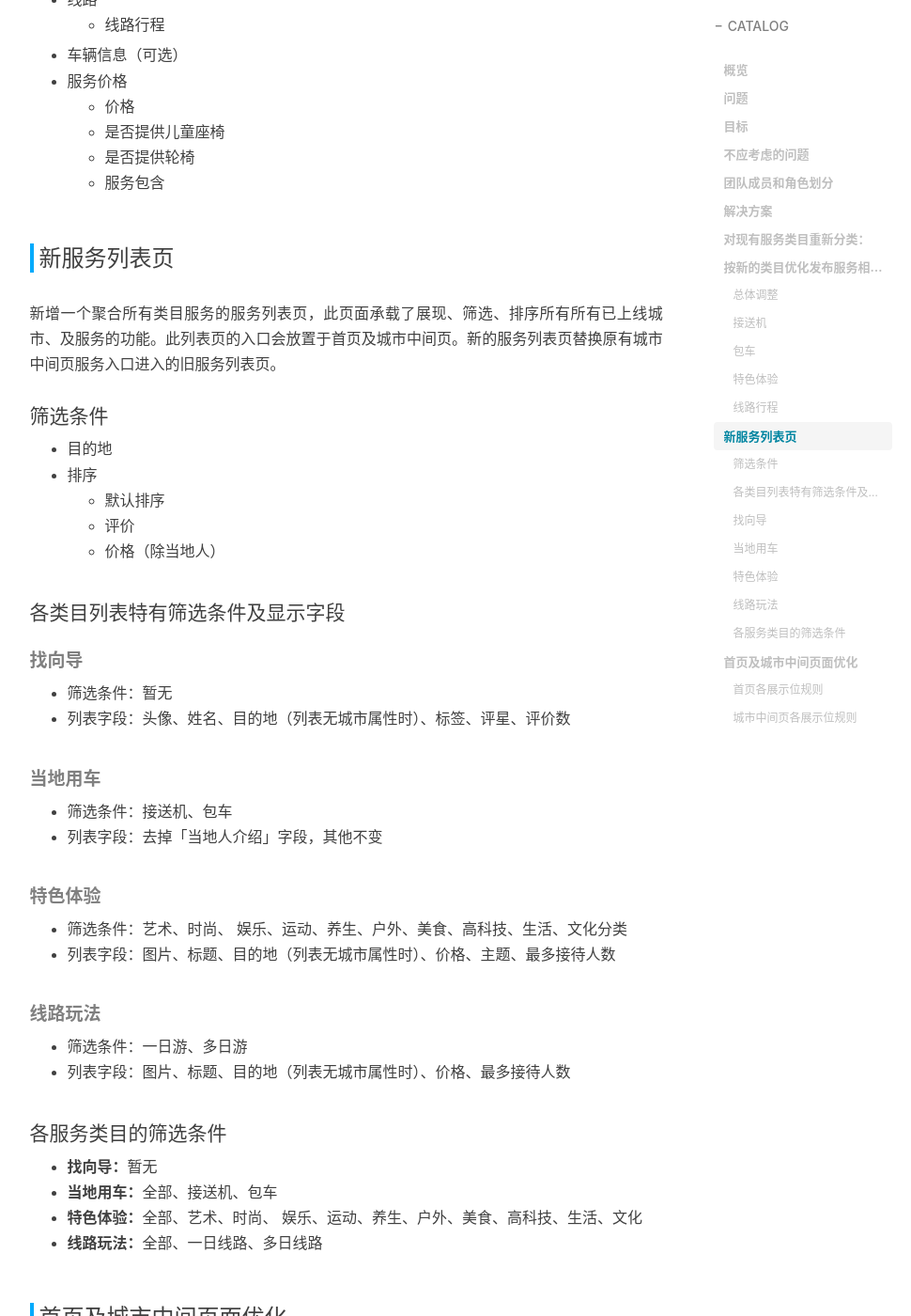
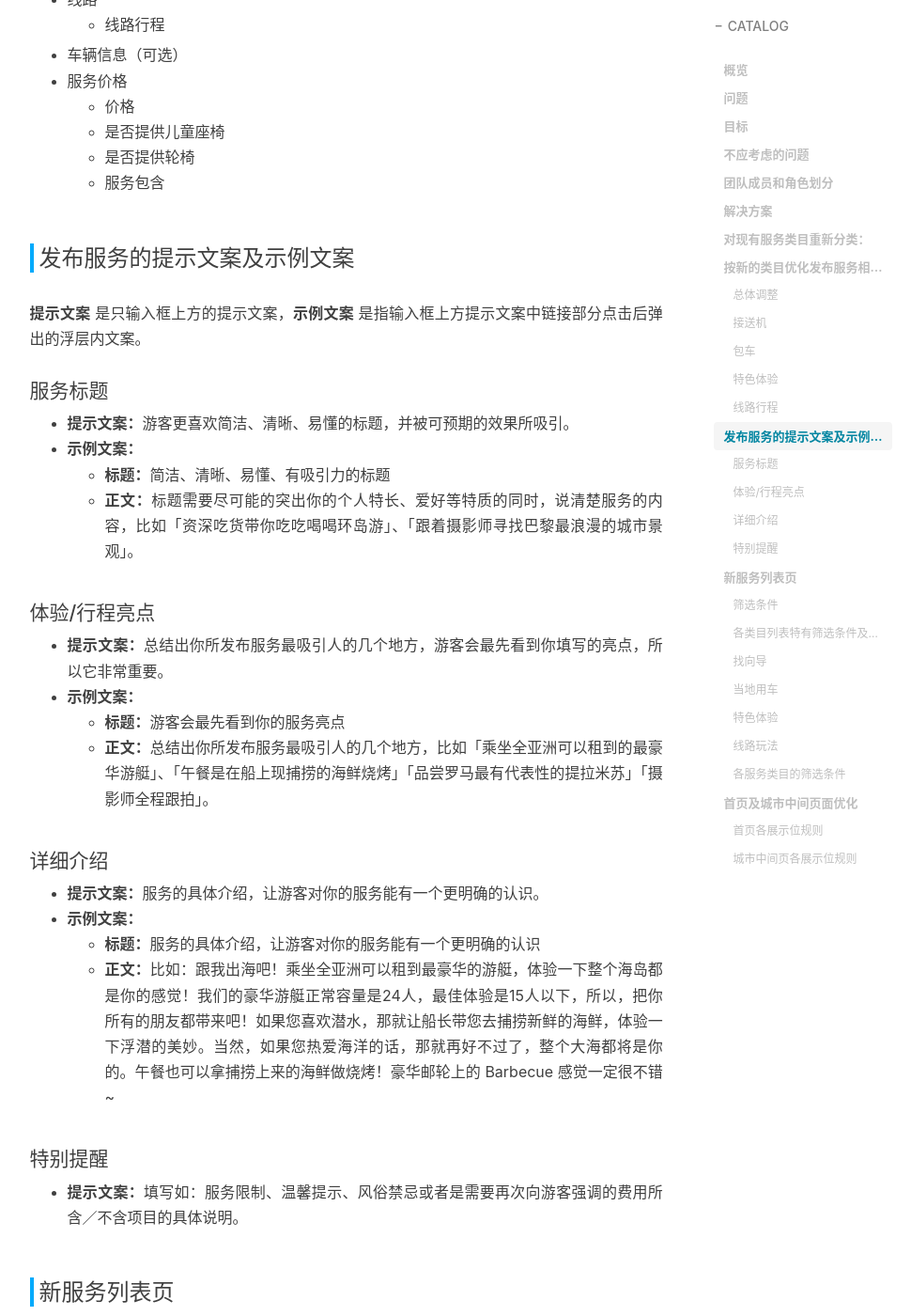
Before and after one commit to jinzhuonilai/jinzhuonilai.github.io, a Jekyll site: the page built from _posts/2016-12-21-3.2redesign.markdown, in a window 1280 px wide and 1400 px high, scrolled down 3201 px. Shown: the whole window at 94% size, without its empty margins (244-1214 px from the left). Built offline with Jekyll 4.4.1, drawn with Linux system fonts in a browser that asks for light colours; nearby versions of some CDN libraries; comment, search, counter and statistics services are not loaded.

Commit message:
添加发布服务提示按及示例文案

```diff
--- a/_posts/2016-12-21-3.2redesign.markdown
+++ b/_posts/2016-12-21-3.2redesign.markdown
@@ -104,6 +104,30 @@ tag:
 	* 是否提供轮椅
 	* 服务包含
 
+### 发布服务的提示文案及示例文案
+**提示文案** 是只输入框上方的提示文案，**示例文案** 是指输入框上方提示文案中链接部分点击后弹出的浮层内文案。
+
+#### 服务标题
+* **提示文案：**游客更喜欢简洁、清晰、易懂的标题，并被可预期的效果所吸引。
+* **示例文案：**
+    * **标题：**简洁、清晰、易懂、有吸引力的标题
+    * **正文：**标题需要尽可能的突出你的个人特长、爱好等特质的同时，说清楚服务的内容，比如「资深吃货带你吃吃喝喝环岛游」、「跟着摄影师寻找巴黎最浪漫的城市景观」。
+
+#### 体验/行程亮点
+* **提示文案：**总结出你所发布服务最吸引人的几个地方，游客会最先看到你填写的亮点，所以它非常重要。
+* **示例文案：**
+    * **标题：**游客会最先看到你的服务亮点
+    * **正文：**总结出你所发布服务最吸引人的几个地方，比如「乘坐全亚洲可以租到的最豪华游艇」、「午餐是在船上现捕捞的海鲜烧烤」「品尝罗马最有代表性的提拉米苏」「摄影师全程跟拍」。
+
+#### 详细介绍
+* **提示文案：**服务的具体介绍，让游客对你的服务能有一个更明确的认识。
+* **示例文案：**
+    * **标题：**服务的具体介绍，让游客对你的服务能有一个更明确的认识
+    * **正文：**比如：跟我出海吧！乘坐全亚洲可以租到最豪华的游艇，体验一下整个海岛都是你的感觉！我们的豪华游艇正常容量是24人，最佳体验是15人以下，所以，把你所有的朋友都带来吧！如果您喜欢潜水，那就让船长带您去捕捞新鲜的海鲜，体验一下浮潜的美妙。当然，如果您热爱海洋的话，那就再好不过了，整个大海都将是你的。午餐也可以拿捕捞上来的海鲜做烧烤！豪华邮轮上的 Barbecue 感觉一定很不错 ~
+
+#### 特别提醒
+* **提示文案：**填写如：服务限制、温馨提示、风俗禁忌或者是需要再次向游客强调的费用所含／不含项目的具体说明。
+
 ### 新服务列表页
 新增一个聚合所有类目服务的服务列表页，此页面承载了展现、筛选、排序所有所有已上线城市、及服务的功能。此列表页的入口会放置于首页及城市中间页。新的服务列表页替换原有城市中间页服务入口进入的旧服务列表页。
 
```
